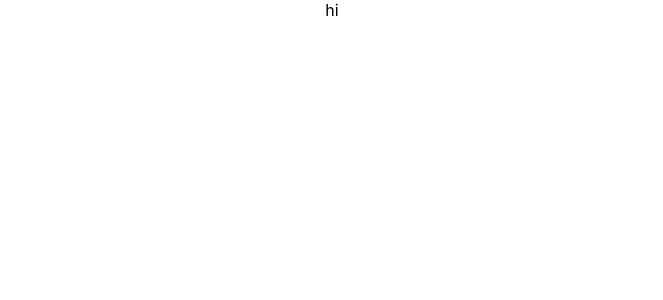
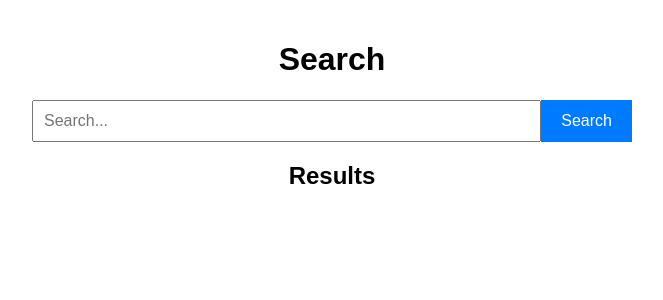
Before and after one commit to g100rabh/central-assignment, a React (Create React App) app: page / in a window 1280 px wide. Shown: the top 300 px of the page, without its empty margins (308-971 px from the left). Built offline with nearby package versions, Linux system fonts and the light colour scheme.

Commit message:
Friday on session assignment

```diff
--- a/src/App.js
+++ b/src/App.js
@@ -1,7 +1,12 @@
 import "./App.css";
+import SearchApp from "./components/SearchApp";
 
 function App() {
-  return <div className="App">hi</div>;
+  return (
+    <div className="App">
+      <SearchApp />
+    </div>
+  );
 }
 
 export default App;
--- /dev/null
+++ b/src/components/SearchApp.js
@@ -0,0 +1,64 @@
+import React, { useState } from "react";
+import styles from "./SearchApp.module.css";
+
+function SearchApp() {
+  const [query, setQuery] = useState("");
+  const [results, setResults] = useState([]);
+
+  const handleInputChange = (event) => {
+    setQuery(event.target.value);
+  };
+
+  const handleSearch = () => {
+    fetch(`https://jsonplaceholder.typicode.com/posts?q=${query}`)
+      .then((response) => {
+        console.log(response, "response");
+        if (!response.ok) {
+          throw new Error("Unable to serach");
+        }
+        return response.json();
+      })
+      .then((data) => {
+        setResults(data);
+      })
+      .catch((error) => {
+        console.error(error);
+      });
+  };
+
+  const handleItemClick = (result) => {
+    console.log(result, "result");
+    alert(result.title);
+  };
+
+  return (
+    <div className={styles.SearchApp}>
+      <h1>Search</h1>
+      <div className={styles.searchContainer}>
+        <input
+          type="text"
+          value={query}
+          onChange={handleInputChange}
+          placeholder="Search..."
+        />
+        <button onClick={handleSearch}>Search</button>
+      </div>
+      <div>
+        <h2>Results</h2>
+        <ul className={styles.results}>
+          {results.map((result) => (
+            <li
+              key={result.id}
+              onClick={() => handleItemClick(result)}
+              className={styles.resultItem}
+            >
+              <strong>{result.title}</strong> - {result.body}
+            </li>
+          ))}
+        </ul>
+      </div>
+    </div>
+  );
+}
+
+export default SearchApp;
--- /dev/null
+++ b/src/components/SearchApp.module.css
@@ -0,0 +1,45 @@
+.SearchApp {
+  max-width: 600px;
+  margin: 0 auto;
+  padding: 20px;
+  font-family: Arial, sans-serif;
+}
+
+.searchContainer {
+  display: flex;
+}
+
+input[type="text"] {
+  flex: 1;
+  padding: 10px;
+  font-size: 16px;
+}
+
+button {
+  padding: 10px 20px;
+  font-size: 16px;
+  background-color: #007bff;
+  color: #fff;
+  border: none;
+  cursor: pointer;
+}
+
+button:hover {
+  background-color: #0056b3;
+}
+
+.results {
+  list-style-type: none;
+  padding: 0;
+}
+
+.resultItem {
+  margin-bottom: 10px;
+  padding: 10px;
+  border: 1px solid #ccc;
+  cursor: pointer;
+}
+
+.resultItem:hover {
+  background-color: #f0f0f0;
+}
```
